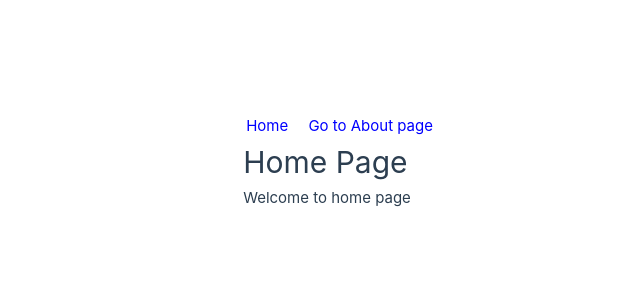
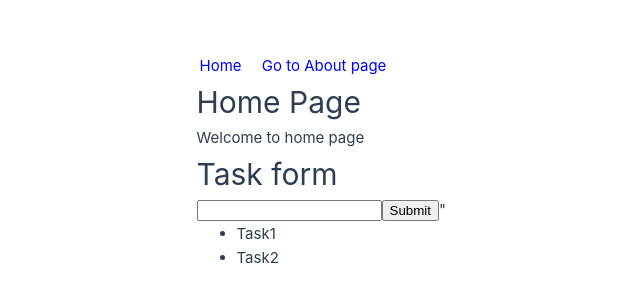
Before and after one commit to jackson1404/vue-for-beginners, a Vue app: page / in a window 1280 px wide. Shown: the part 238-540 px from the top of the page, without its empty margins (194-834 px from the left). Built offline with nearby package versions, Linux system fonts and the light colour scheme.

Commit message:
modify testing

```diff
--- a/src/views/HomeView.vue
+++ b/src/views/HomeView.vue
@@ -1,4 +1,27 @@
 <template>
     <h1> Home Page </h1>
     <p> Welcome to home page</p>
+
+    <form @submit.prevent="submitTask">
+        <h1>Task form</h1>
+        <input type="text" v-model="newTask" id="newTask" name="newTask"></input>
+        <button type="submit">Submit</button>"
+    </form>
+
+    <ul>
+        <li v-for="(task, index) in tasks" :key="task">{{ task }}</li>
+    </ul>
 </template>
+
+<script setup>
+import { ref } from 'vue';
+
+const tasks = ref(['Task1', 'Task2']);
+const newTask = ref('');
+const submitTask = () =>{
+    if(newTask.value.trim() !== ''){
+        tasks.value.push(newTask.value);
+        newTask.value = '';
+    }
+};
+</script>
```
